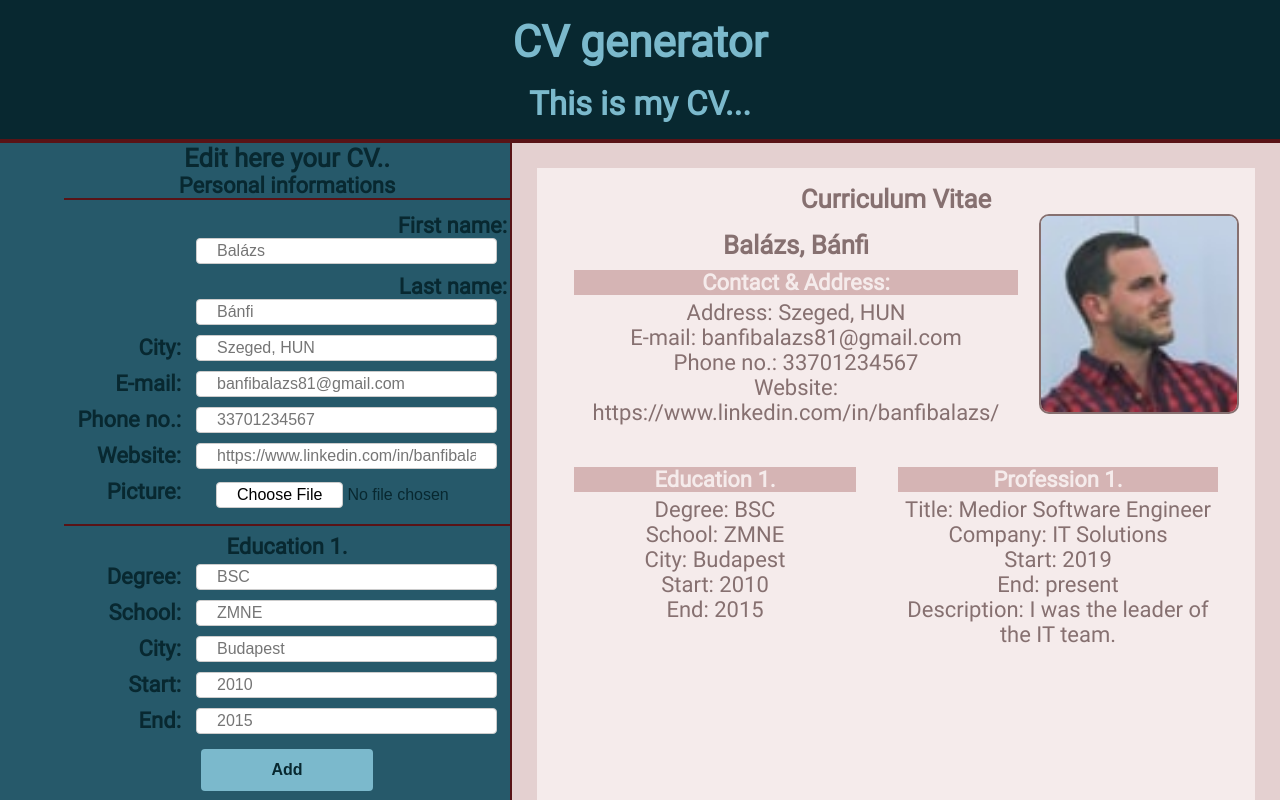
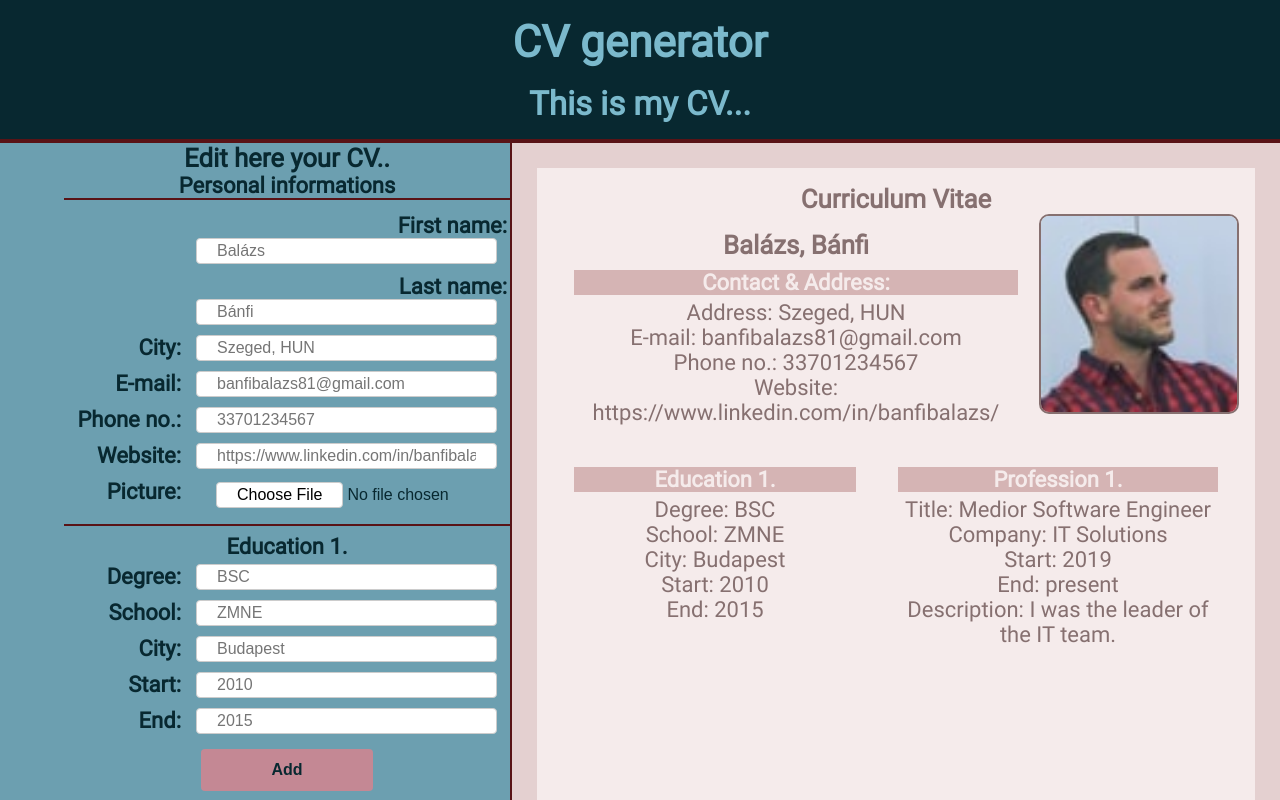
Before and after one commit to BalazsBanfi/CV-generator, a React (Vite) app: page / in a window 1280 px wide. Shown: the top 800 px of the page. Built offline with nearby package versions, Linux system fonts and the light colour scheme.

Commit message:
Add accessible colors

```diff
--- a/src/styles/style.css
+++ b/src/styles/style.css
@@ -2,7 +2,8 @@
   --headBg: rgb(8, 40, 48);
   --headC: rgb(123, 185, 204);
   --borderC: rgb(89, 19, 22);
-  --bodyBg: rgb(38, 89, 106);
+  --bodyBg: rgb(108, 159, 176);
+  --buttonBg: rgb(196, 136, 148);
 
   --printC1: rgb(245, 235, 235);
   --printC2: rgb(228, 208, 208);
@@ -124,7 +125,7 @@ input[type="file"]::file-selector-button:hover {
 
 button {
   width: 40%;
-  background-color: var(--headC);
+  background-color: var(--buttonBg);
   color: var(--headBg);
   font-size: 16px;
   font-weight: 600;
```
